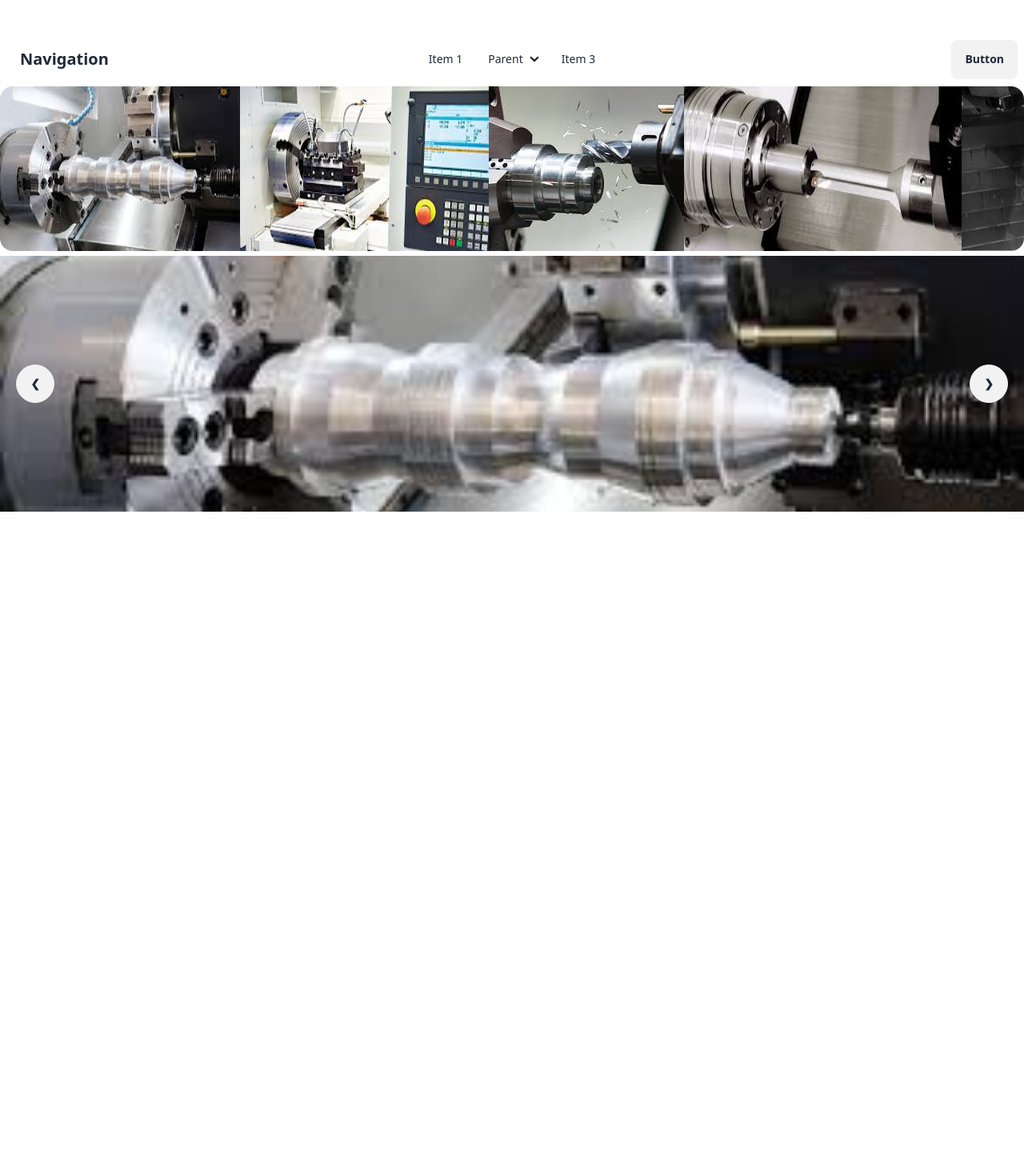
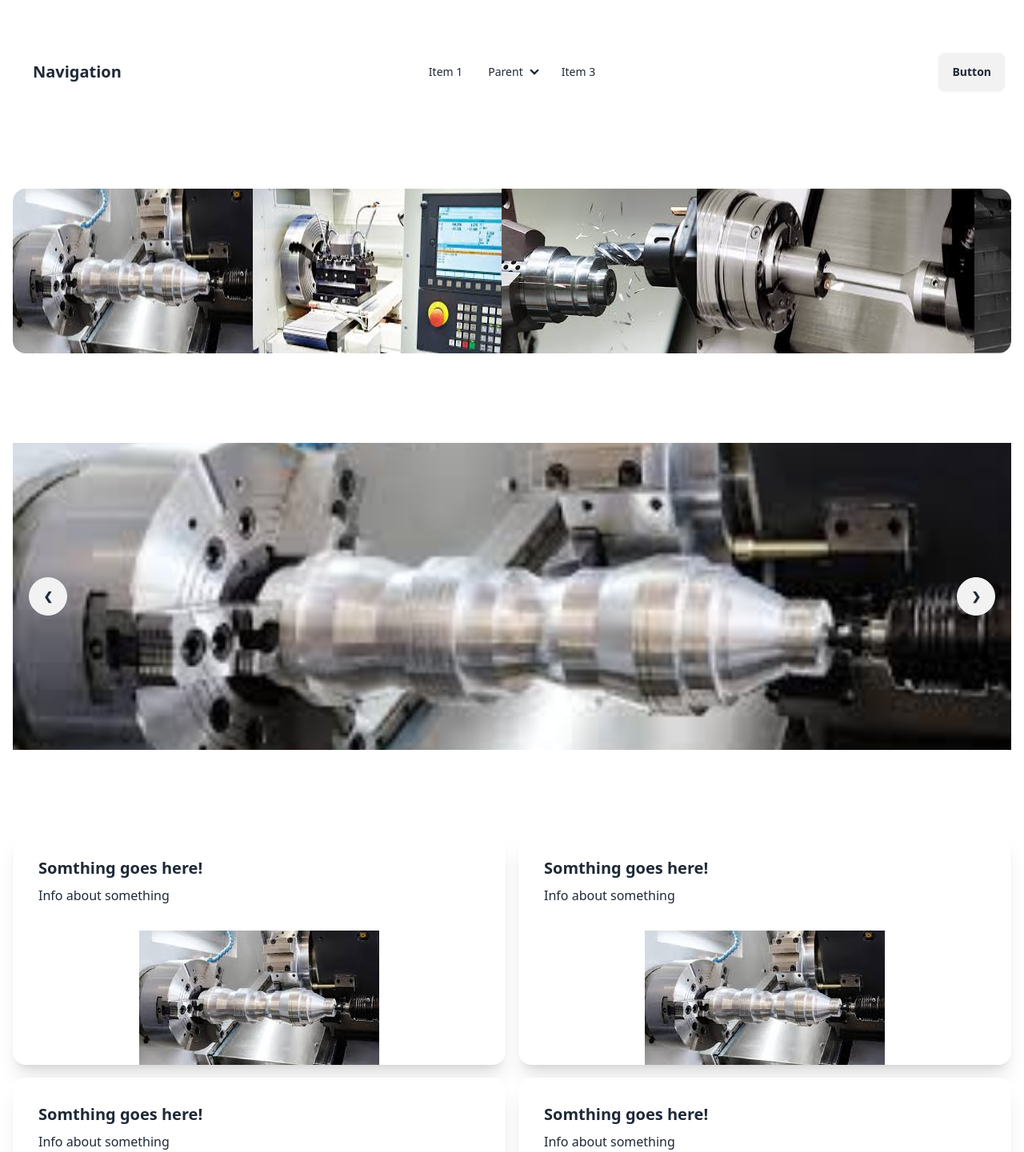
Before and after one commit to c-schinner/new-project, a React (Vite) app: page / in a window 1280 px wide. Shown: the top 1441 px of the page at 80% size. Before the commit the page ends 800 px from the top, so only its background shows below. Built offline with nearby package versions, Linux system fonts and the light colour scheme.

Commit message:
adding test cards

```diff
--- a/src/App.jsx
+++ b/src/App.jsx
@@ -1,23 +1,31 @@
 import Carousel from "./components/Carousel";
 import CarouselButtons from "./components/CarouselButtons";
+import CustomCard from "./components/CustomCard";
 import Navbar from "./components/Navbar";
 
 function App() {
     return (
-        <>
-            <div>
+        <div className="p-4">
+            <div className="mb-24">
                 <h1 className="text-center text-4xl font-bold text-white">
                     hello new project
                 </h1>
                 <Navbar />
             </div>
-            <div>
+            <div className="mb-24">
                 <Carousel />
             </div>
-            <div>
+            <div className="mb-24">
                 <CarouselButtons />
             </div>
-        </>
+            <div className="grid grid-cols-1 sm:grid-cols-2 md:gird-cols-3 lg:gird-cols-4 gap-4">
+                <CustomCard />
+                <CustomCard />
+                <CustomCard />
+                <CustomCard />
+                <CustomCard />
+            </div>
+        </div>
     );
 }
 
--- a/src/components/Carousel.jsx
+++ b/src/components/Carousel.jsx
@@ -8,7 +8,7 @@ import lathe7 from "../img/lathe7.jpeg";
 
 const Carousel = () => {
     return (
-        <div className="carousel rounded-box">
+        <div className="carousel rounded-box my-4">
             <div className="carousel-item">
                 <img src={lathe1} alt="lathe1" />
             </div>
--- a/src/components/CarouselButtons.jsx
+++ b/src/components/CarouselButtons.jsx
@@ -5,7 +5,7 @@ import lathe4 from "../img/lathe4.jpeg";
 
 const CarouselButtons = () => {
     return (
-        <div className="carousel w-full h-80">
+        <div className="carousel w-full h-64 md:h-80 lg:h-96">
             <div
                 id="slide1"
                 className="carousel-item relative w-full"
--- /dev/null
+++ b/src/components/CustomCard.jsx
@@ -0,0 +1,17 @@
+import lathe1 from "../img/lathe1.jpeg";
+
+const CustomCard = () => {
+    return (
+        <div className="card bg-base-100 shadow-xl w-full">
+            <div className="card-body">
+                <h2 className="card-title">Somthing goes here!</h2>
+                <p>Info about something</p>
+            </div>
+            <figure>
+                <img src={lathe1} alt="random image" />
+            </figure>
+        </div>
+    );
+};
+
+export default CustomCard;
```
